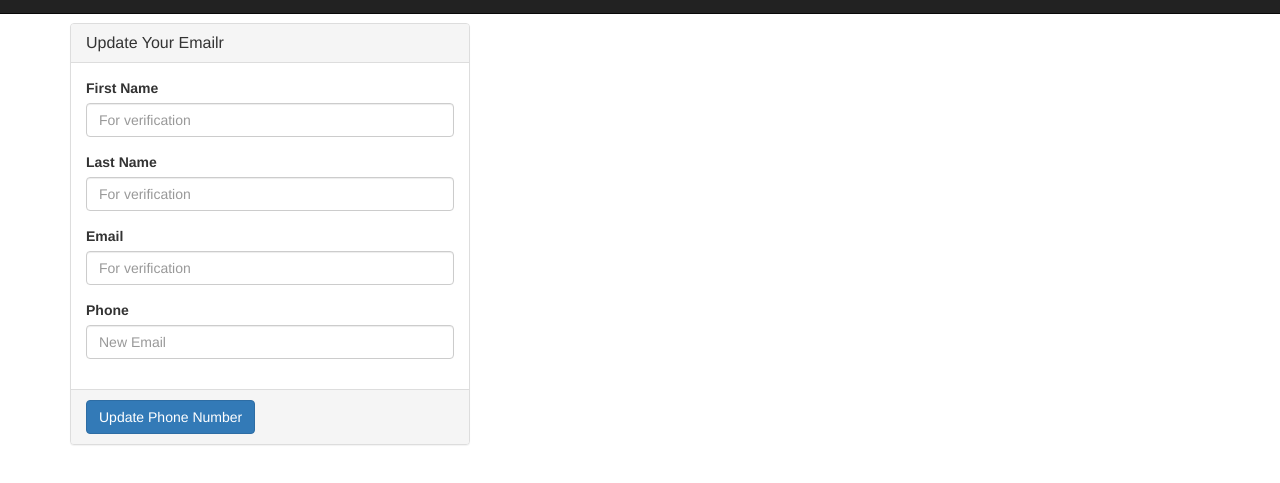
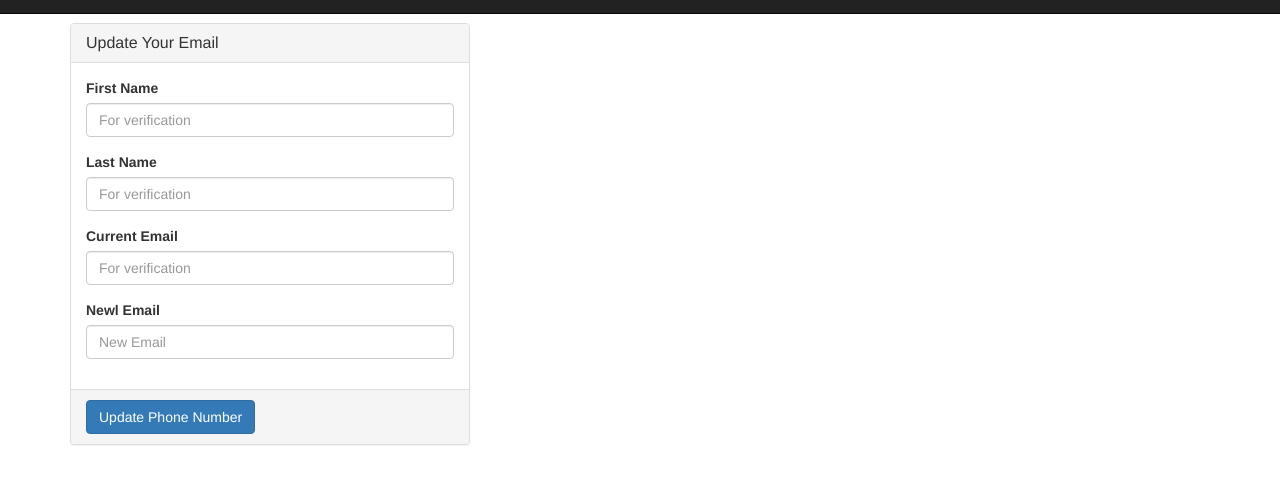
Before and after one commit to jamesward/heroku-connect-phone-change, a website: page public/index.html in a window 1280 px wide. Shown: the part 37-520 px from the top of the page. Drawn offline with nearby package versions, Linux system fonts and the light colour scheme.

Commit message:
Update index.html

```diff
--- a/public/index.html
+++ b/public/index.html
@@ -75,7 +75,7 @@
         <form id="emailChangerForm" action="/update" method="post" style="width: 400px">
             <div class="panel panel-default">
                 <div class="panel-heading">
-                    <h3 class="panel-title">Update Your Emailr</h3>
+                    <h3 class="panel-title">Update Your Email</h3>
                 </div>
                 <div class="panel-body">
                     <div class="form-group">
@@ -87,11 +87,11 @@
                         <input type="text" class="form-control" id="lastName" placeholder="For verification" required>
                     </div>
                     <div class="form-group">
-                        <label for="old email">Email</label>
+                        <label for="old email">Current Email</label>
                         <input type="email" class="form-control" id="oldEmail" placeholder="For verification" required>
                     </div>
                     <div class="form-group">
-                        <label for="new email">Phone</label>
+                        <label for="new email">Newl Email</label>
                         <input type="email" class="form-control" id="newEmail" placeholder="New Email" required>
                     </div>
                 </div>
```
